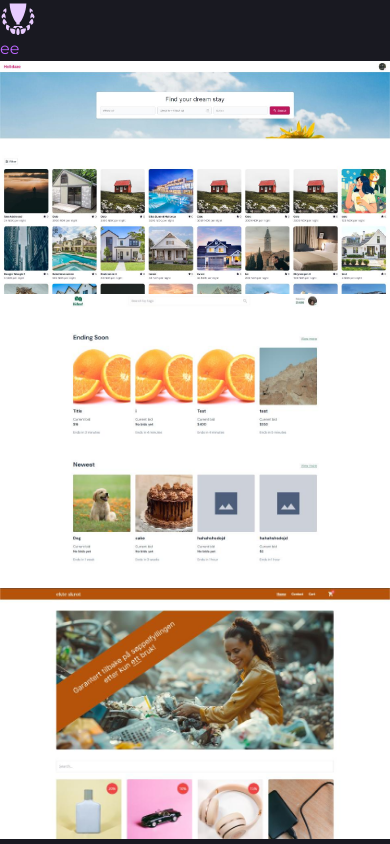
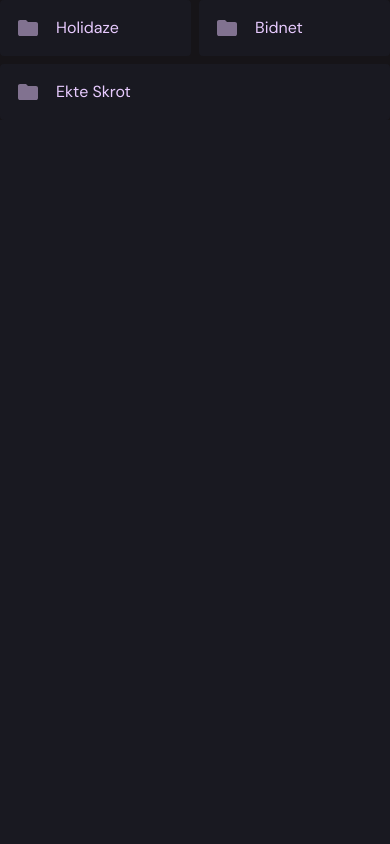
Before and after one commit to sindrebenjamin/portfolio, a React (Vite) app: page / in a window 390 px wide. Built offline with nearby package versions, Linux system fonts and the light colour scheme.

Commit message:
Create logic for switching pages on mobile

```diff
--- a/src/App.jsx
+++ b/src/App.jsx
@@ -1,8 +1,7 @@
 import { useState } from "react";
 import Modal from "./components/Modal";
 import "./App.css";
-import { projects } from "./projects";
-import Award from "./components/icons/Award";
+import MobilePortFolio from "./components/MobilePortfolio";
 
 function App() {
   const [count, setCount] = useState(0);
@@ -10,16 +9,9 @@ function App() {
 
   return (
     <main>
-      <Award />
-      <h1 className="text-main-500 font-name">ee</h1>
-      {projects.map((project) => {
-        return (
-          <img
-            src={project.files[1].thumbnail.src}
-            alt={project.files[1].thumbnail.alt}
-          />
-        );
-      })}
+      <div className="bg-main-950">
+        <MobilePortFolio />
+      </div>
     </main>
   );
 }
--- /dev/null
+++ b/src/components/MobileFileButton.jsx
@@ -0,0 +1,32 @@
+import File from "./icons/File";
+const MobileFileButton = ({ title, date, href, onClick }) => {
+  if (title === "index.html") {
+    return (
+      <a
+        className="flex items-center text-main-100 gap-4 w-full p-3 rounded hover:bg-[#242430] transition-colors duration-200"
+        href={href}
+        target="_blank"
+      >
+        <File color="#817290" />
+        <div className="flex flex-col items-start">
+          <p>index.html</p>
+          <p className="text-xs">{date}</p>
+        </div>
+      </a>
+    );
+  }
+  return (
+    <button
+      onClick={onClick}
+      className="flex items-center text-main-100 gap-4 w-full p-3 rounded hover:bg-[#242430] transition-colors duration-200"
+    >
+      <File color="#817290" />
+      <div className="flex flex-col items-start">
+        <p>README.txt</p>
+        <p className="text-xs">{date}</p>
+      </div>
+    </button>
+  );
+};
+
+export default MobileFileButton;
--- /dev/null
+++ b/src/components/MobileItemButton.jsx
@@ -0,0 +1,15 @@
+import Folder from "./icons/Folder";
+
+const MolbileItemButton = ({ title, onClick, className }) => {
+  return (
+    <button
+      className={`${className} p-4 rounded bg-main-900 flex items-center gap-4 text-main-100 hover:bg-[#242430] transition-colors duration-200`}
+      onClick={onClick}
+    >
+      <Folder color="#817290" />
+      {title}
+    </button>
+  );
+};
+
+export default MolbileItemButton;
--- /dev/null
+++ b/src/components/MobilePage.jsx
@@ -0,0 +1,20 @@
+import ArrowLeft from "./icons/ArrowLeft";
+
+const MobilePage = ({ title, children, onClick, translate }) => {
+  return (
+    <div
+      style={{ transform: `translateX(${translate}%)` }}
+      className="fixed top-0 left-0 bg-main-950 w-full h-screen z-[1000] ease-out duration-100 transition-transform"
+    >
+      <div className="flex gap-6 bg-main-900">
+        <button onClick={onClick}>
+          <ArrowLeft />
+        </button>
+        {title}
+      </div>
+      {children}
+    </div>
+  );
+};
+
+export default MobilePage;
--- /dev/null
+++ b/src/components/MobilePortfolio.jsx
@@ -0,0 +1,58 @@
+import { useState } from "react";
+
+import MolbileItemButton from "./MobileItemButton";
+import MobileFileButton from "./MobileFileButton";
+import MobilePage from "./MobilePage";
+import { projects } from "../projects";
+
+const MobilePortFolio = () => {
+  const [selectedProject, setSelectedProject] = useState(0);
+  const [page, setPage] = useState(0);
+
+  function handleOpenProject(index) {
+    setSelectedProject(index);
+    setPage(1);
+  }
+
+  return (
+    <>
+      <div className="grid grid-cols-2 gap-2">
+        {projects.map((project, index) => {
+          return (
+            <MolbileItemButton
+              onClick={() => handleOpenProject(index)}
+              key={index}
+              className={index === 2 ? "col-span-2" : ""}
+              title={project.title}
+            />
+          );
+        })}
+      </div>
+
+      <MobilePage
+        onClick={() => setPage(0)}
+        translate={page === 0 ? 100 : page === 1 ? 0 : -100}
+        title={projects[selectedProject].title}
+      >
+        {projects[selectedProject].files.map((file, index) => {
+          return (
+            <MobileFileButton
+              title={index === 0 ? "index.html" : "README.txt"}
+              date={file.date}
+              href={projects[selectedProject].netlify}
+              onClick={() => setPage(2)}
+            />
+          );
+        })}
+      </MobilePage>
+      <MobilePage
+        onClick={() => setPage(1)}
+        translate={page === 0 ? 200 : page === 1 ? 100 : 0}
+      >
+        test
+      </MobilePage>
+    </>
+  );
+};
+
+export default MobilePortFolio;
--- a/tailwind.config.js
+++ b/tailwind.config.js
@@ -14,6 +14,7 @@ export default {
         "main-500": "#BC67FF",
         "main-600": "#562E76",
         "main-900": "#191921",
+        "main-950": "#161418",
       },
     },
   },
```
